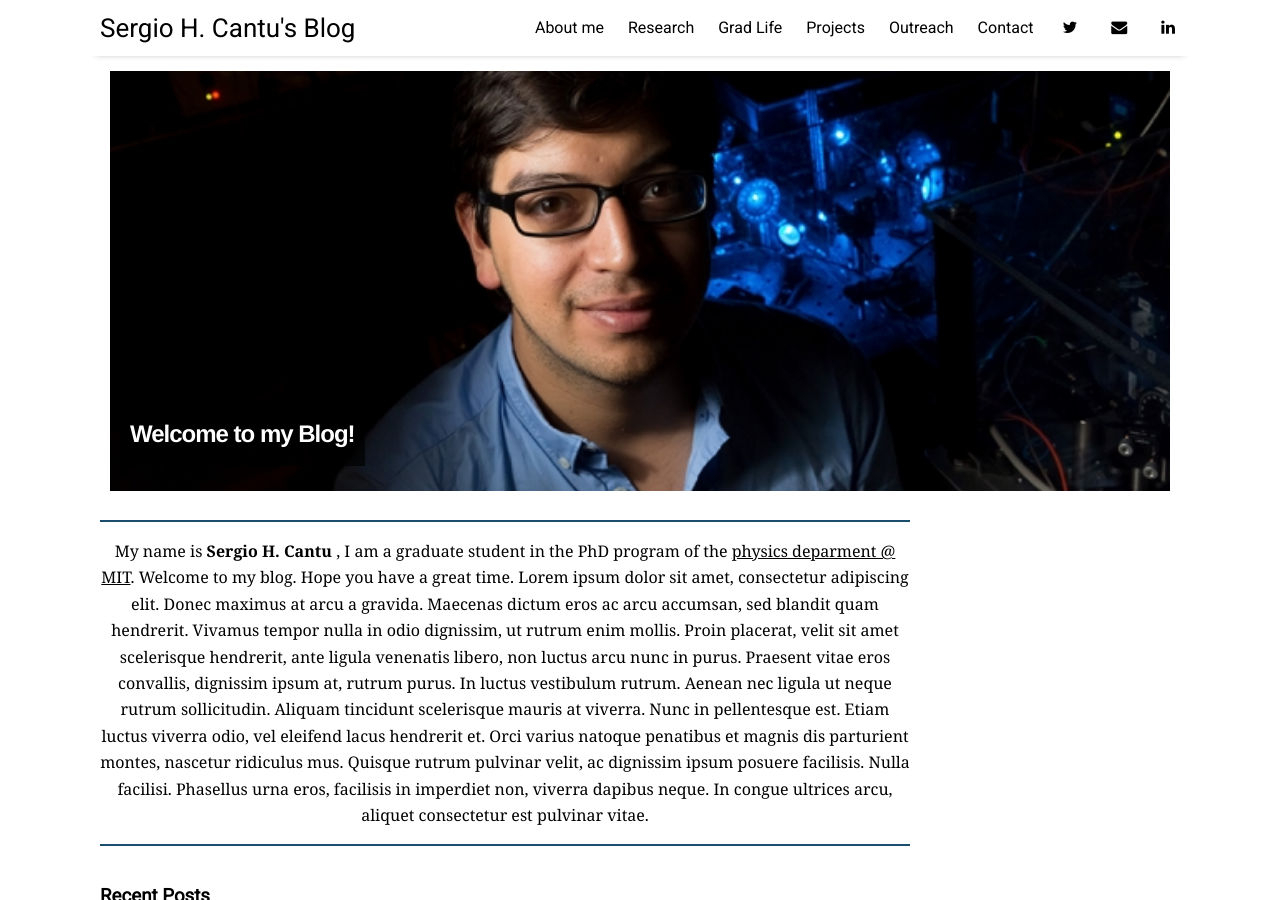
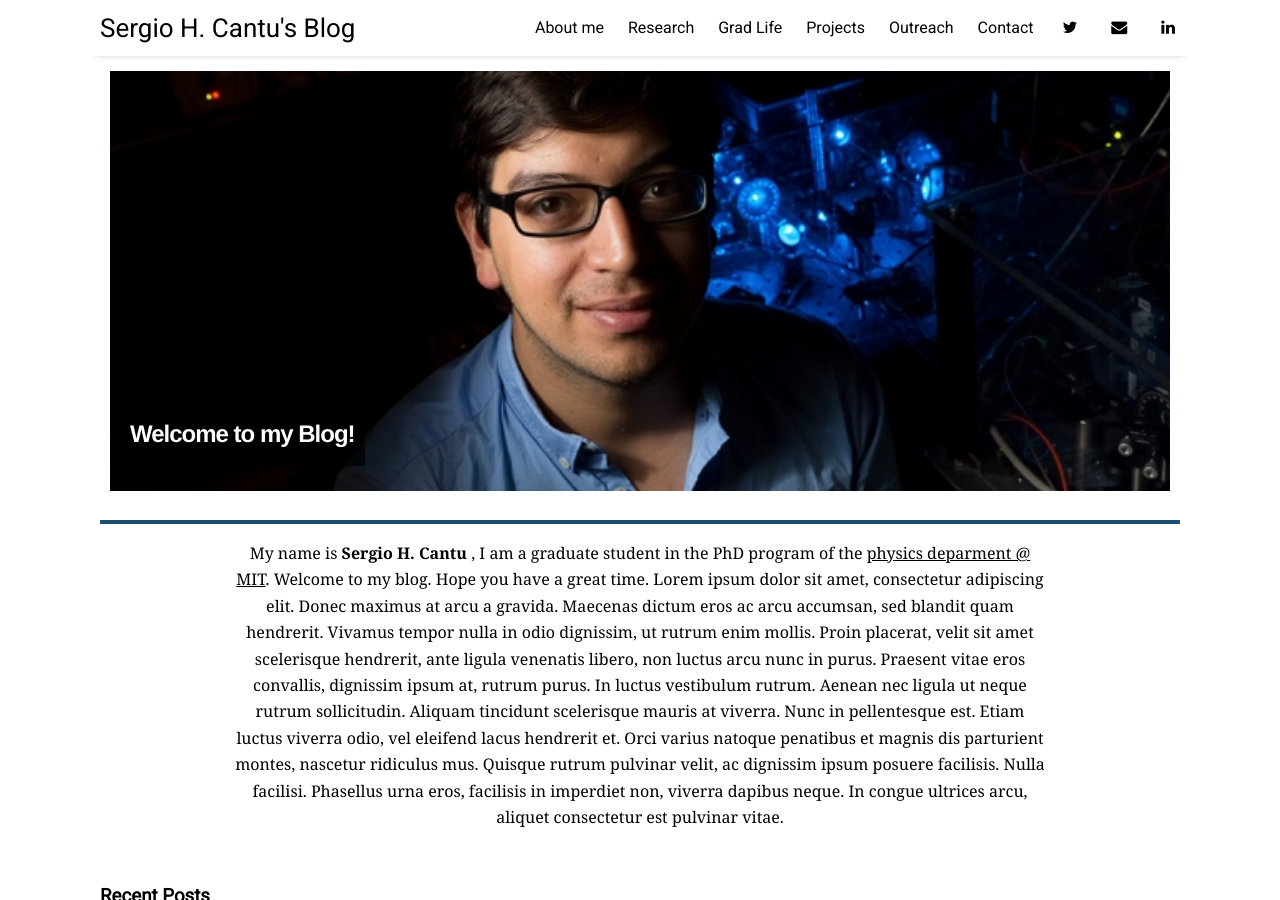
Before and after one commit to ChekHub/chekhub.github.io, a Jekyll site: the page built from index.html, in a window 1280 px wide and 900 px high. Built offline with Jekyll 4.4.1, drawn with Linux system fonts in a browser that asks for light colours; nearby versions of some CDN libraries; the list of posts is cut into pages by our own code.

Commit message:
Update home.html

```diff
--- a/_layouts/home.html
+++ b/_layouts/home.html
@@ -12,18 +12,17 @@ title: Home
 
 <br>
 
-<table cellspacing="0" cellpadding="0" border="0" width="75%">
+<table  align="center" cellspacing="0" cellpadding="0" border="0" width="75%">
+  <hr color="#1B4D6F" size="2">
   <tr>
       <td align="center">
-        <hr color="#1B4D6F" size="2">
         <p align = "center" valign = "middle" width = "75%"  line-height: 25px; margin: 0;   padding: 10px 10px">
               My name is <strong> Sergio H. Cantu </strong>, I am a graduate student in the PhD program of the <a href="http://web.mit.edu/physics/">physics deparment @ MIT</a>. Welcome to my blog. Hope you have a great time.
             Lorem ipsum dolor sit amet, consectetur adipiscing elit. Donec maximus at arcu a gravida. Maecenas dictum eros ac arcu accumsan, sed blandit quam hendrerit. Vivamus tempor nulla in odio dignissim, ut rutrum enim mollis. Proin placerat, velit sit amet scelerisque hendrerit, ante ligula venenatis libero, non luctus arcu nunc in purus. Praesent vitae eros convallis, dignissim ipsum at, rutrum purus. In luctus vestibulum rutrum. Aenean nec ligula ut neque rutrum sollicitudin. Aliquam tincidunt scelerisque mauris at viverra. Nunc in pellentesque est. Etiam luctus viverra odio, vel eleifend lacus hendrerit et. Orci varius natoque penatibus et magnis dis parturient montes, nascetur ridiculus mus. Quisque rutrum pulvinar velit, ac dignissim ipsum posuere facilisis. Nulla facilisi. Phasellus urna eros, facilisis in imperdiet non, viverra dapibus neque. In congue ultrices arcu, aliquet consectetur est pulvinar vitae.
          </p>
-       <hr color="#1B4D6F" size="2">
-
       </td>
   </tr>
+  <hr color="#1B4D6F" size="2">
 </table>
 
 
```
